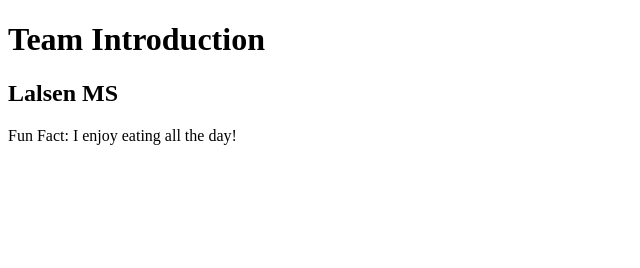
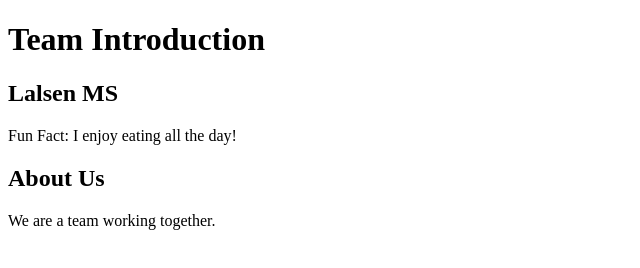
Before and after one commit to Lalsen/team-intro, a plain HTML site: page index.html in a window 1280 px wide. Shown: the whole page, without its empty margins (0-640 px from the left). Drawn offline with Linux system fonts and the light colour scheme.

Commit message:
Added about us section

```diff
--- a/index.html
+++ b/index.html
@@ -12,5 +12,10 @@
         <p>Fun Fact: I enjoy eating all the day!</p>
     </div>
 
+    <section>
+    	<h2>About Us</h2>
+    	<p>We are a team working together.</p>
+    </section>
+
 </body>
 </html>
```
